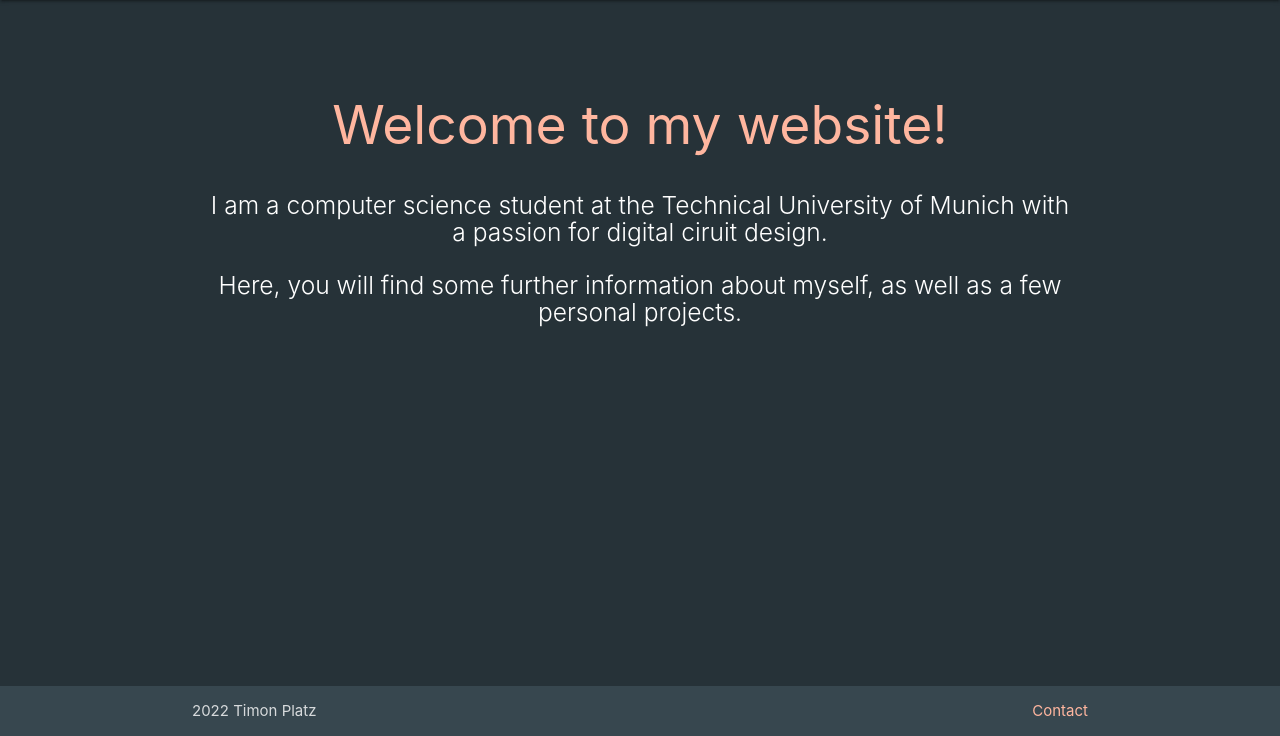
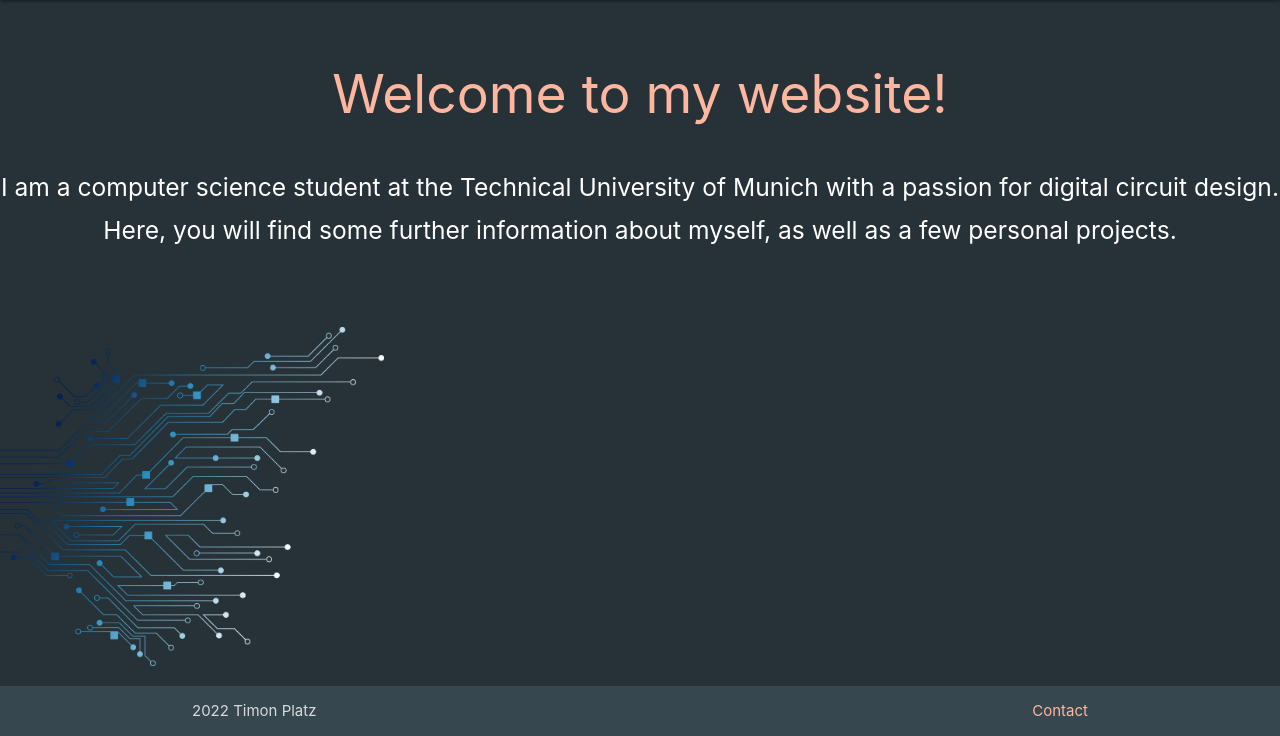
Before and after one commit to T-Platz/Portfolio, a Flask app: page / in a window 1280 px wide. Shown: the part 64-800 px from the top of the page. Run offline with Flask 2, Linux system fonts and the light colour scheme; some libraries are stand-ins or nearby versions.

Commit message:
Added background image

```diff
--- a/static/css/layout.css
+++ b/static/css/layout.css
@@ -131,3 +131,19 @@ input[type=password]:not(.browser-default) {
     80% { opacity: 1; visibility: visible;}
     100% { opacity: 0; visibility: hidden;}
 }
+
+/*
+ * Add a larger margin for headers
+ */
+.header {
+    margin-top: 50px;
+    margin-bottom: 50px;
+}
+
+/*
+ * Add a background image
+ */
+.circuit-background {
+    background: url('/static/png/circuit.png') no-repeat bottom left;
+    background-size: calc(max(200px, 30vw));
+}
--- a/templates/home.html
+++ b/templates/home.html
@@ -1,16 +1,11 @@
 {% extends 'base.html' %}
 
 {% block main %}
-<main>
+<main class="circuit-background">
     <div class="section no-pad-bot" id="index-banner">
-        <div class="container">
-            <br><br>
-            <h2 class="header center contrast-text">Welcome to my website!</h2>
-            <div class="row center">
-                <h5 class="header col s12 light white-text">I am a computer science student at the Technical University of Munich with a passion for digital ciruit design.</h5>
-                <h5 class="header col s12 light white-text">Here, you will find some further information about myself, as well as a few personal projects.</h5>
-            </div>
-        </div>
+        <h2 class="header center contrast-text">Welcome to my website!</h2>
+        <h5 class="center white-text">I am a computer science student at the Technical University of Munich with a passion for digital circuit design.</h5>
+        <h5 class="center white-text">Here, you will find some further information about myself, as well as a few personal projects.</h5>
     </div>
 </main>
 {% endblock %}
```
Also changed, not shown: static/png/circuit.png (added).
